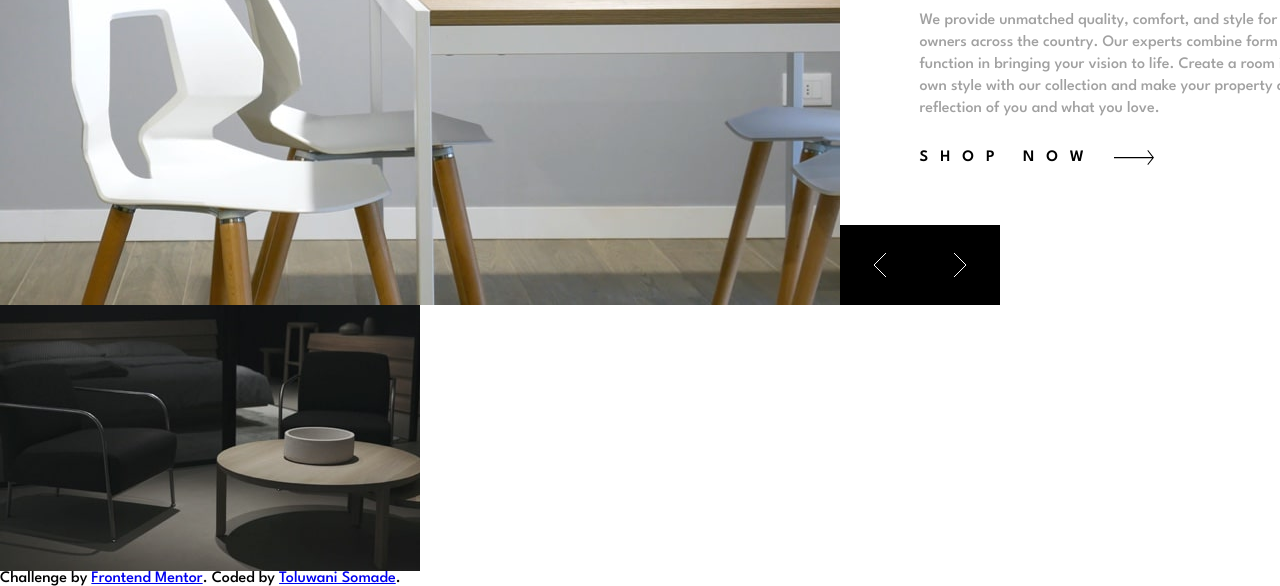
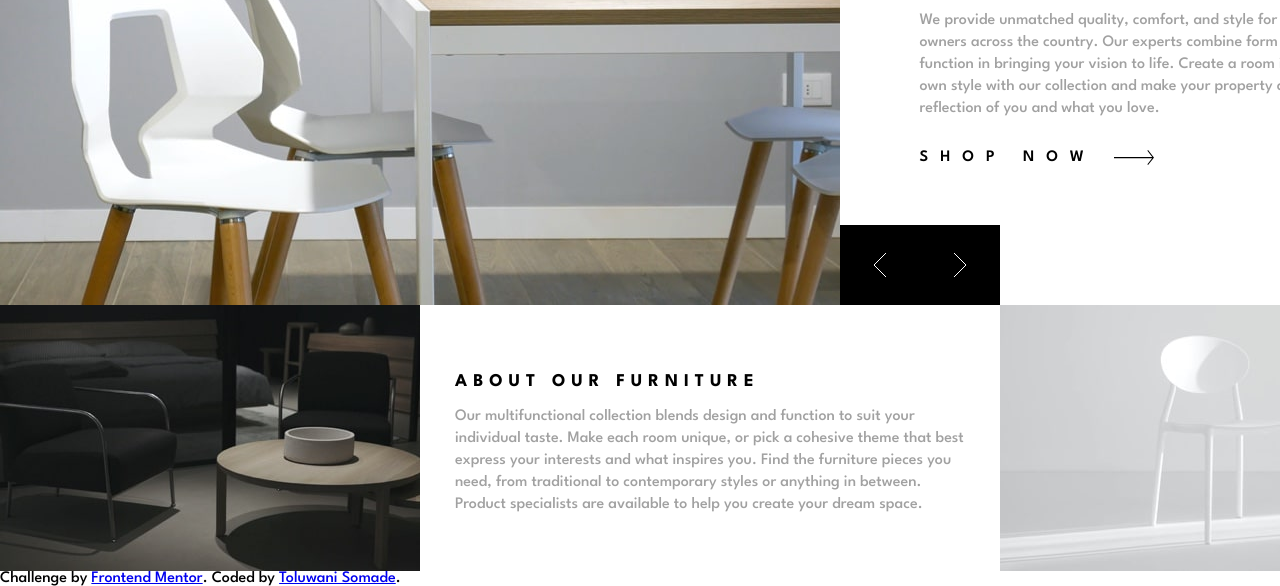
Before and after one commit to Adesmith001/room-homepage, a plain HTML site: page index.html in a window 1280 px wide. Shown: the part 229-815 px from the top of the page. Drawn offline with Linux system fonts and the light colour scheme; a script that the page names is missing.

Commit message:
woked on the buttom secton

```diff
--- a/style.css
+++ b/style.css
@@ -152,3 +152,40 @@ main {
   background-color: var(--theme-very-dark-gray);
   cursor: pointer;
 }
+
+.bottom-section {
+  min-width: 1420px;
+  /* height: 33.3%; */
+  display: flex;
+  margin: 0;
+}
+
+.bottom-image {
+  width: 30%;
+}
+
+.bottom-description {
+  display: flex;
+  flex-direction: column;
+  justify-content: center;
+  align-items: center;
+  flex-grow: 3;
+  flex-shrink: 0;
+  overflow: hidden;
+  min-width: 580px;
+  height: 266px;
+}
+.bottom-description > div {
+  width: 510px;
+  height: 160px;
+}
+.bottom-description > div h2 {
+  text-transform: uppercase;
+  letter-spacing: 6px;
+  font-size: 18px;
+}
+.bottom-description > div p {
+  color: var(--theme-dark-gray);
+  font-size: 16px;
+  line-height: 22px;
+}
```
